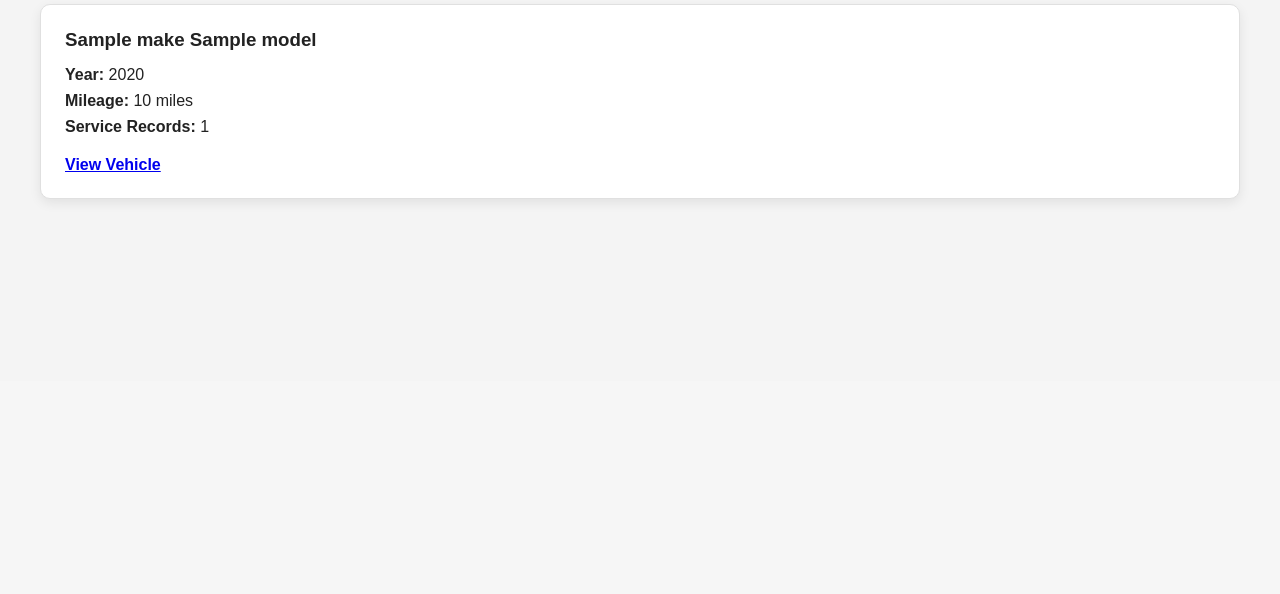
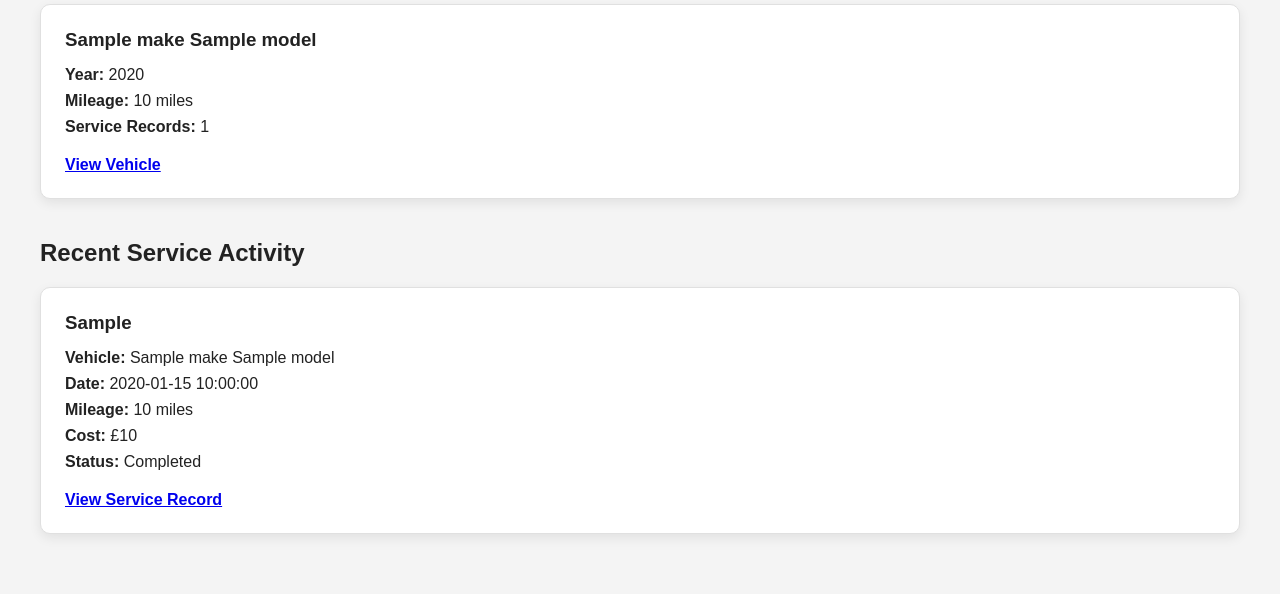
Before and after one commit to nnoroi/vehicle_service_management, a Flask app: template app/templates/dashboard.html in a window 1280 px wide. Shown: the part 419-1013 px from the top of the page. Before the commit the page ends 621 px from the top, so only its background shows below. Run offline with Flask 3, Linux system fonts and the light colour scheme; the template is opened without the code that fills it: most values are stand-ins (such as "Sample title", 1, 10 or a date in 2020).

Commit message:
Add recent service activity to dashboard

```diff
--- a/app/static/css/style.css
+++ b/app/static/css/style.css
@@ -140,3 +140,35 @@ main {
     margin-top: 12px;
     font-weight: bold;
 }
+
+.recent-service-activity {
+    margin-top: 40px;
+}
+
+.recent-service-activity h2 {
+    margin-bottom: 20px;
+}
+
+.recent-service-activity .service-card {
+    background-color: white;
+    padding: 24px;
+    margin-bottom: 20px;
+    border-radius: 10px;
+    border: 1px solid #e0e0e0;
+    box-shadow: 0 4px 12px rgba(0, 0, 0, 0.08);
+}
+
+.recent-service-activity .service-card h3 {
+    margin-top: 0;
+    margin-bottom: 15px;
+}
+
+.recent-service-activity .service-card p {
+    margin: 8px 0;
+}
+
+.recent-service-activity .service-card a {
+    display: inline-block;
+    margin-top: 12px;
+    font-weight: bold;
+}
--- a/app/templates/dashboard.html
+++ b/app/templates/dashboard.html
@@ -69,6 +69,59 @@
 
     </section>
 
+    <section class="recent-service-activity">
+
+        <h2>Recent Service Activity</h2>
+
+            {% if recent_service_records %}
+
+                {% for record in recent_service_records %}
+
+                    <article class="service-card">
+
+                        <h3>{{ record["service_type"] }}</h3>
+
+                        <p>
+                            <strong>Vehicle:</strong>
+                            {{ record["make"] }} {{ record["model"] }}
+                        </p>
+
+                        <p>
+                            <strong>Date:</strong>
+                            {{ record["service_date"] }}
+                        </p>
+
+                        <p>
+                            <strong>Mileage:</strong>
+                            {{ record["mileage"] }} miles
+                        </p>
+
+                        <p>
+                            <strong>Cost:</strong>
+                            £{{ record["cost"] }}
+                        </p>
+
+                        <p>
+                            <strong>Status:</strong>
+                            {{ record["status"] }}
+                        </p>
+
+                        <a href="/services/{{ record['id'] }}/details">
+                            View Service Record
+                        </a>
+
+                    </article>
+
+                {% endfor %}
+
+            {% else %}
+
+                <p>No recent service activity.</p>
+
+            {% endif %}
+
+    </section>
+
 </section>
 
 {% endblock %}
```
